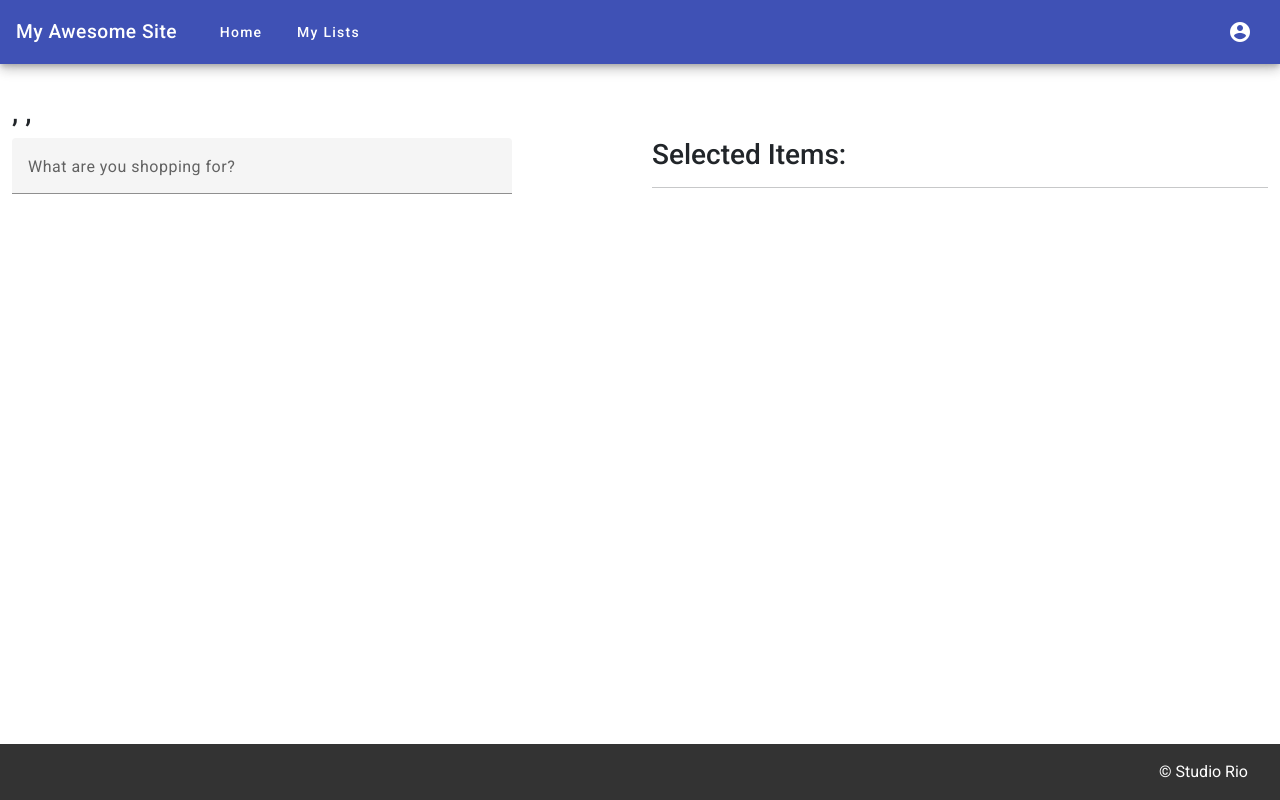
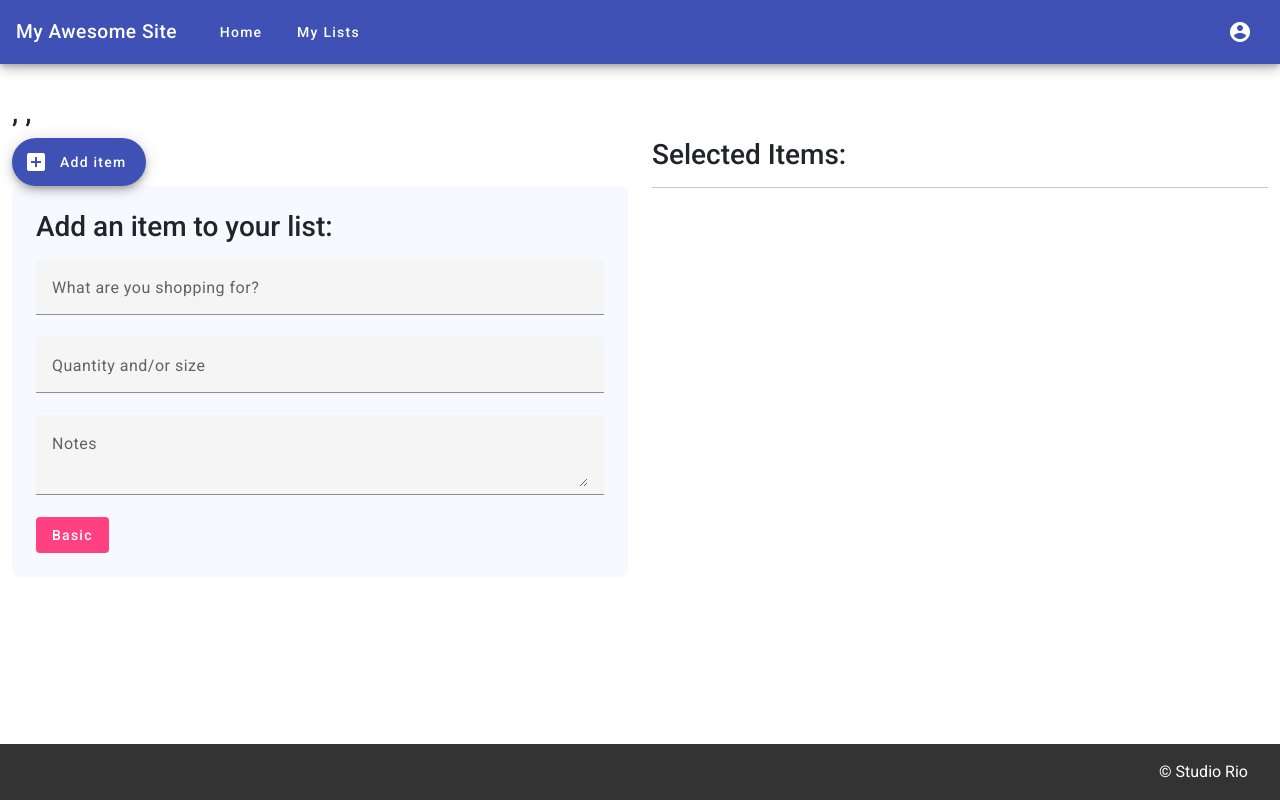
Before and after one commit to riokku/shopping-list, an Angular app: page /create-list/1 in a window 1280 px wide. Built offline with nearby package versions, Linux system fonts and the light colour scheme.

Commit message:
Add new item form basics

```diff
--- a/src/app/pages/create-list/create-list.component.html
+++ b/src/app/pages/create-list/create-list.component.html
@@ -13,14 +13,24 @@
     </div>
     <div class="row">
       <div class="col-6">
-        <form class="store-item-picker-form">
+        <div>
+          <button mat-fab extended color="primary" type="button">
+            <mat-icon>add_box</mat-icon>
+            Add item
+          </button>
+        </div>
+        <form [formGroup]="shoppingForm" class="store-item-picker-form p-4" (ngSubmit)="onSubmit()">
+          <h3 class="mb-3">
+            Add an item to your list:
+          </h3>
           <mat-form-field class="form-field-full-width">
             <mat-label>What are you shopping for?</mat-label>
             <input type="text"
             placeholder="Pick one"
             aria-label="Where are you shopping?"
             matInput
-            [formControl]="storeItemsControl"
+            formControlName="item"
+            name="item"
             [matAutocomplete]="auto">
             <mat-autocomplete #auto="matAutocomplete" [displayWith]="displaySelectedItem">
               @for (storeItem of selectedStore?.storeIitems; track storeItem) {
@@ -34,6 +44,17 @@
               }
             </mat-autocomplete>
           </mat-form-field>
+          <mat-form-field class="form-field-full-width">
+            <mat-label>Quantity and/or size</mat-label>
+            <input matInput formControlName="quantity">
+          </mat-form-field>
+          <mat-form-field class="form-field-full-width">
+            <mat-label>Notes</mat-label>
+            <textarea matInput formControlName="notes"></textarea>
+          </mat-form-field>
+          <button mat-flat-button color="accent" type="submit">
+            Basic
+          </button>
         </form>
       </div>
       <div class="col-6">
@@ -41,7 +62,10 @@
         <hr>
         <ul>
           <li *ngFor="let item of selectedItems">
-            {{ item.name }} (Aisle: {{ item.aisle }})
+            {{item.item.name}}<br />
+            (Aisle: {{item.item.aisle}})<br />
+            {{item.quantity}}<br />
+            {{item.notes}}
           </li>
         </ul>
       </div>
--- a/src/app/pages/create-list/create-list.component.scss
+++ b/src/app/pages/create-list/create-list.component.scss
@@ -2,10 +2,9 @@ img{
   max-width: 200px;
 }
 
-.store-item-picker-form {
-  min-width: 150px;
-  max-width: 500px;
-  width: 100%;
+.store-item-picker-form{
+  background-color: ghostwhite;
+  border-radius: 0.5rem;
 }
 
 .form-field-full-width {
--- a/src/app/pages/create-list/create-list.component.ts
+++ b/src/app/pages/create-list/create-list.component.ts
@@ -4,10 +4,13 @@ import { StoreModel } from '../../shared/models/store.model';
 import { ListDataDefaultService } from '../../shared/services/list-data-default/list-data-default.service';
 import { StoreItemModel } from '../../shared/models/store-item.model';
 import { Observable } from 'rxjs';
-import { FormsModule, FormControl, ReactiveFormsModule } from '@angular/forms';
+import { FormsModule, FormControl, ReactiveFormsModule, FormBuilder, FormGroup } from '@angular/forms';
 import { MatInputModule } from '@angular/material/input';
 import { MatAutocompleteModule } from '@angular/material/autocomplete';
 import { CommonModule } from '@angular/common';
+import { MatIcon } from '@angular/material/icon';
+import { MatButtonModule } from '@angular/material/button';
+import { ShoppingListItemModel } from '../../shared/models/shopping-list-item.model';
 
 @Component({
   selector: 'app-create-list',
@@ -17,6 +20,8 @@ import { CommonModule } from '@angular/common';
     ReactiveFormsModule,
     MatInputModule,
     MatAutocompleteModule,
+    MatIcon,
+    MatButtonModule,
     CommonModule
   ],
   templateUrl: './create-list.component.html',
@@ -28,25 +33,28 @@ export class CreateListComponent {
   public selectedStoreItems: StoreItemModel[] | undefined;
   public listDataDefaultService: ListDataDefaultService = inject(ListDataDefaultService);
 
+  public showAddItemForm: boolean = false;
+
+  shoppingForm: FormGroup;
+
   storeItemsControl = new FormControl('');
   filteredOptions!: Observable<StoreModel[]>;
   selectedItems: any[] = []; // Array to store selected items
 
-  constructor(private route: ActivatedRoute) {
+  constructor(private route: ActivatedRoute, private formBuilder: FormBuilder) {
     this.route.params.subscribe((params: Params) => {
       this.storeGUID = params['guid'];
       this.selectedStore = this.listDataDefaultService.getSpecificStore(this.storeGUID);
     });
 
-
-    this.storeItemsControl.valueChanges.subscribe((selectedItem) => {
-      if (selectedItem) {
-        this.addItem(selectedItem);
-      }
-    });
+    this.shoppingForm = this.formBuilder.group({
+      item: '',
+      quantity: '',
+      notes: ''
+    })
   }
 
-  addItem(item: any): void {
+  addItem(item: ShoppingListItemModel): void {
     // Check if the item is already added
     const isAlreadyAdded = this.selectedItems.some((i) => i.name === item.name);
     if (!isAlreadyAdded) {
@@ -54,6 +62,15 @@ export class CreateListComponent {
     }
   }
 
+  onSubmit(){
+    const isAlreadyAdded = this.selectedItems.some((i) => i.item.name === this.shoppingForm.value.item.name);
+    if (!isAlreadyAdded) {
+      this.selectedItems.push(this.shoppingForm.value);
+    }
+    console.log(this.shoppingForm.value.name);
+
+  }
+
   displaySelectedItem(item: StoreItemModel): string {
     return item ? `${item.name} (${item.aisle})` : '';
   }
```
